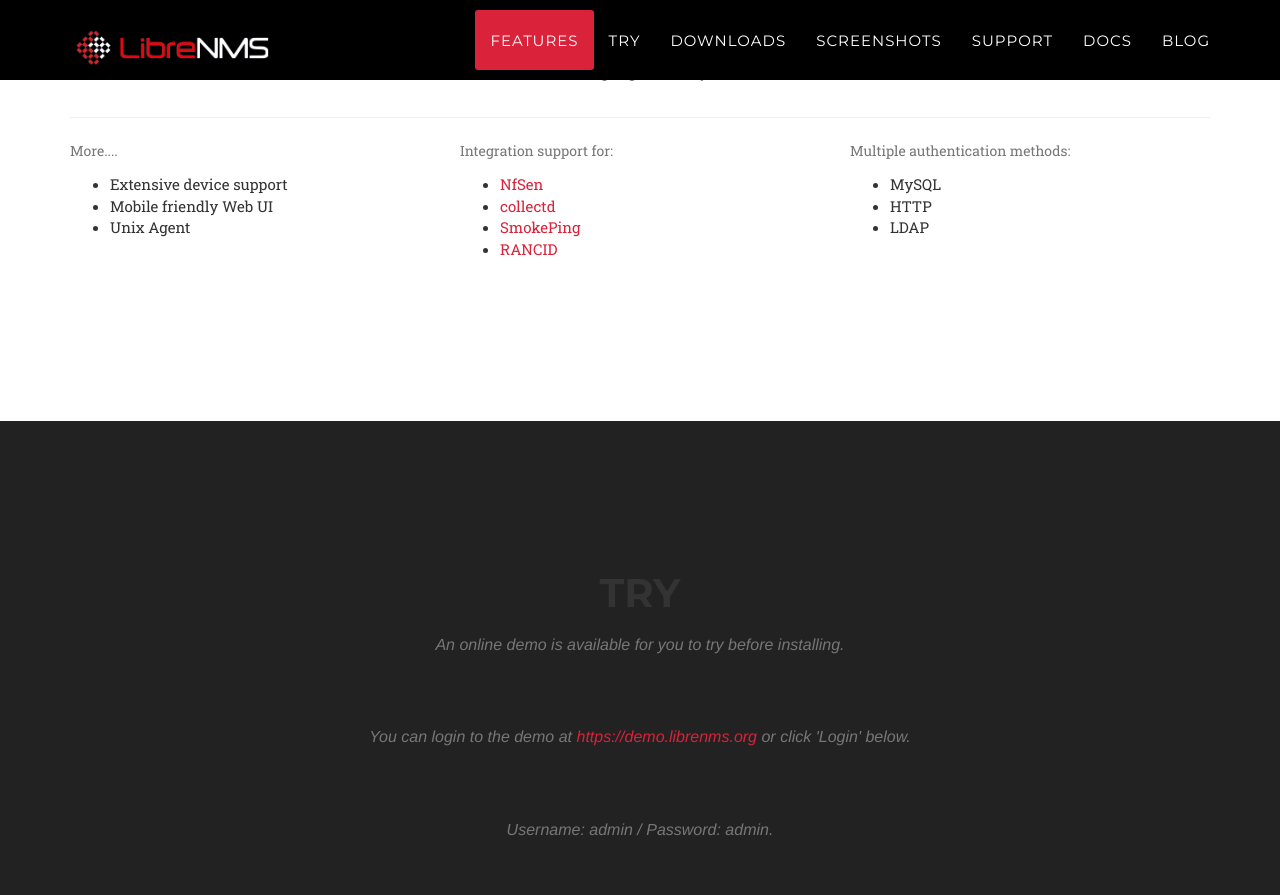
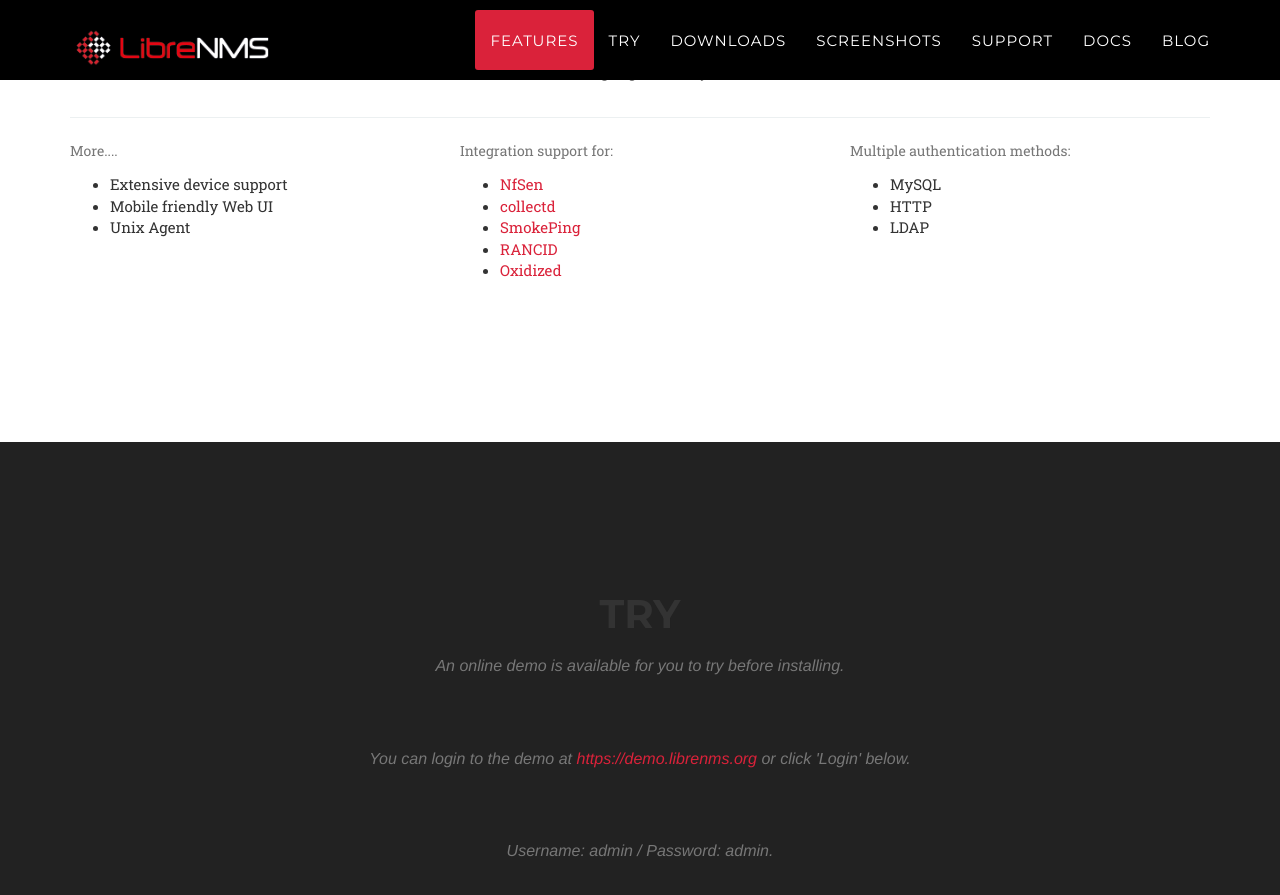
Before and after one commit to librenms/librenms.github.io, a Jekyll site: the page built from index.html, in a window 1280 px wide and 900 px high, scrolled down 1452 px. Shown: the top 895 px of the window. Built offline with Jekyll 4.4.1, drawn with Linux system fonts in a browser that asks for light colours; some web fonts are replaced.

Commit message:
Added Oxidized to list of integrated softwares

```diff
--- a/_includes/features.html
+++ b/_includes/features.html
@@ -90,6 +90,7 @@
                         <li><a href="https://collectd.org/" target="_blank">collectd</a></li>
                         <li><a href="http://oss.oetiker.ch/smokeping/" target="_blank">SmokePing</a></li>
                         <li><a href="http://www.shrubbery.net/rancid/" target="_blank">RANCID</a></li>
+                        <li><a href="https://github.com/ytti/oxidized/" target="_blank">Oxidized</a></li>
                     </ul>
                 </div>
                 <div class="col-md-4">
```
